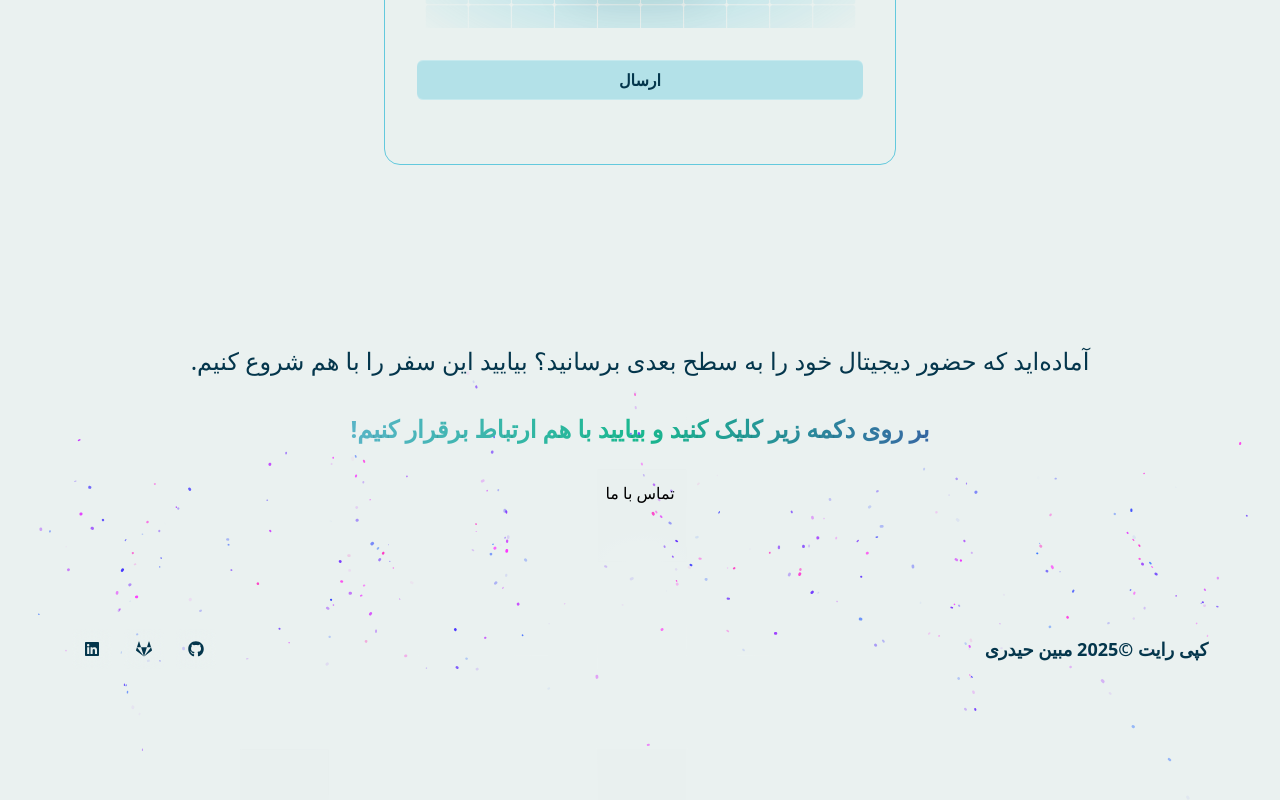
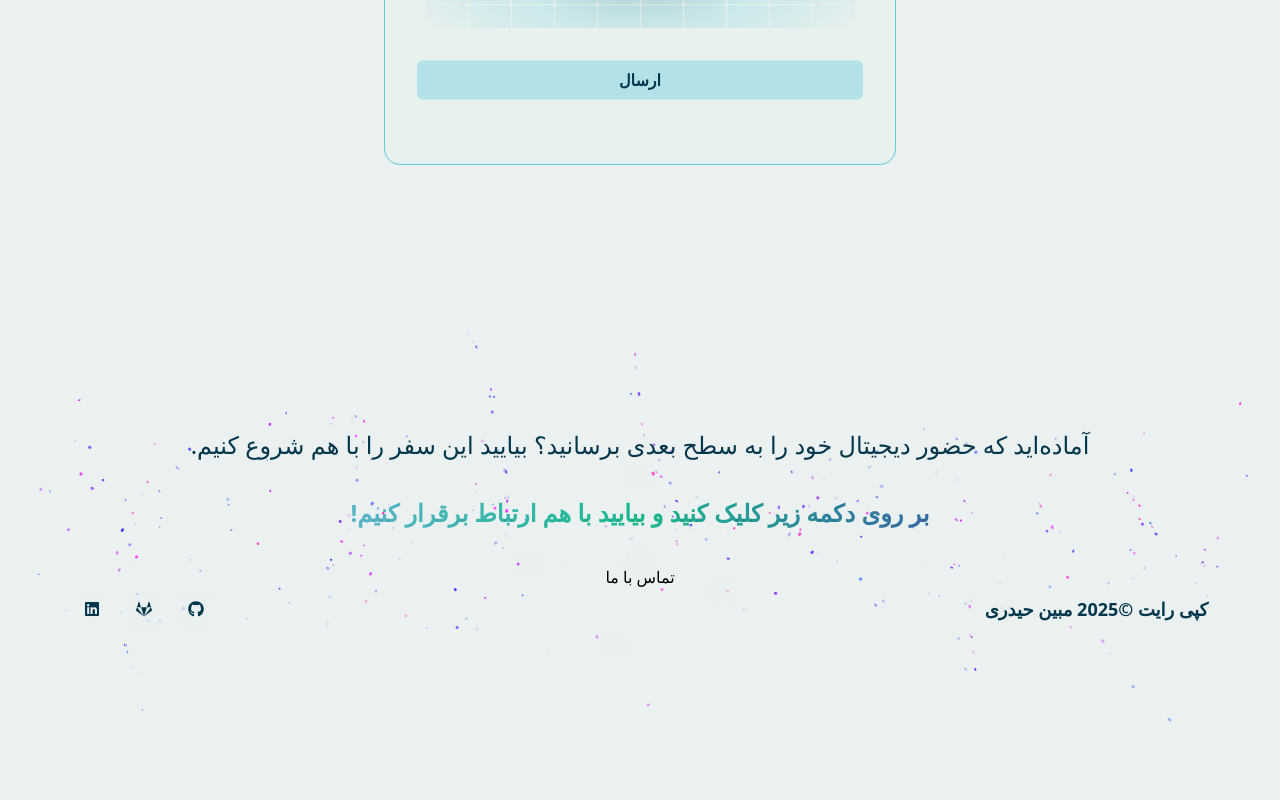
Before and after one commit to Mobin-Heydari/Sarat, a Next.js app in the folder frontend/: page / in a window 1280 px wide. Shown: the part 2846-3646 px from the top of the page. After the commit the page ends 3587 px from the top, so only its background shows below. Built offline with nearby package versions, Linux system fonts and the light colour scheme.

Commit message:
The footer is optimized.

```diff
--- a/frontend/src/components/Footer.tsx
+++ b/frontend/src/components/Footer.tsx
@@ -23,10 +23,10 @@ const socialMedia = [
 
 export function Footer() {
   return (
-    <footer className="w-[calc(100%-4rem)] mx-auto rounded-md h-[30rem] overflow-hidden">
+    <footer className="w-[calc(100%-4rem)] mx-auto rounded-md h-[25rem] overflow-hidden mb-3">
       <Vortex className="flex flex-col items-center justify-center px-2 md:px-10 py-4 w-full h-full" particleCount={300}>
-        <div className="w-full absolute left-0 -bottom-72 min-h-96">
-          <img src="/footer-grid.svg" alt="footer grid" className="w-full h-full opacity-10"/>
+        <div className="w-full absolute left-0">
+          <img src="/footer-grid.svg" alt="footer grid" className="w-full h-64 opacity-10"/>
         </div>
         <div className="flex flex-col items-center">
           <h4 className="text-2xl w-full text-center text-main-text-light dark:text-main-text-dark">
@@ -39,7 +39,7 @@ export function Footer() {
             تماس با ما
           </Link>
         </div>
-        <div className="w-full h-full flex md:flex-row flex-col justify-between items-center">
+        <div className="w-full flex md:flex-row flex-col justify-between items-center">
           <p className="md:text-HighlightText text-lg font-bold text-main-text-light dark:text-main-text-dark">
             کپی رایت ©2025 مبین حیدری
           </p>
```
